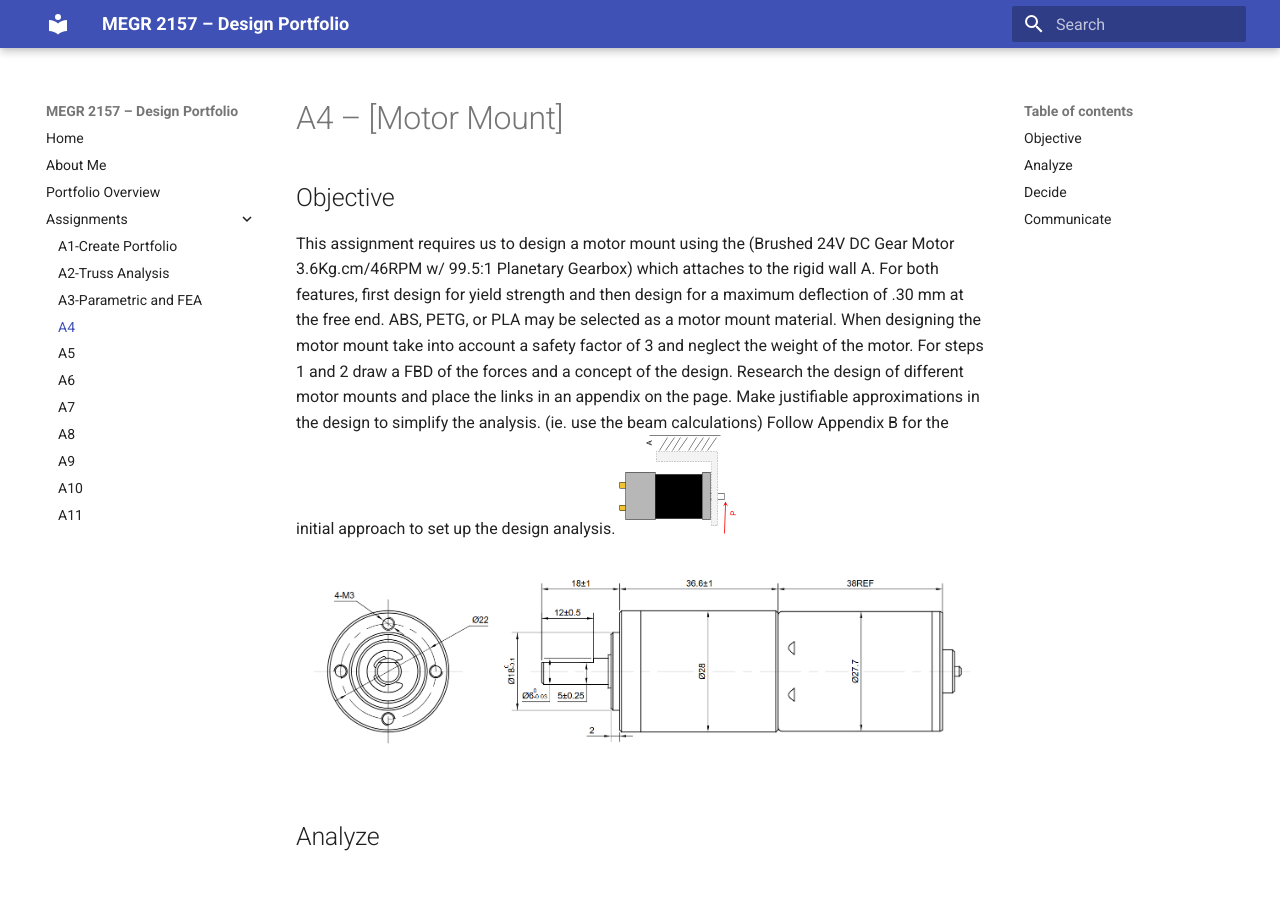
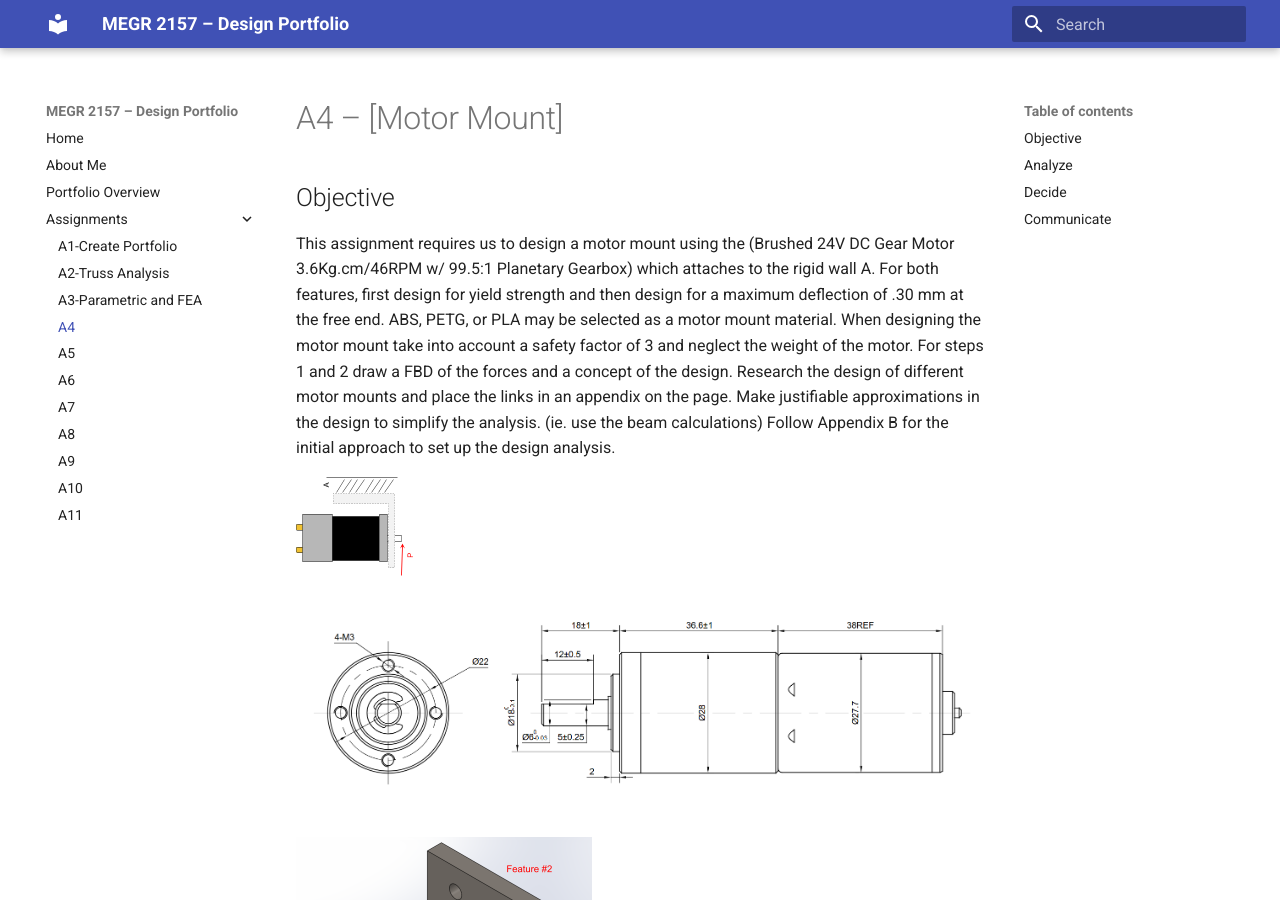
Before and after one commit to Jeffrey-Mendoza/megr2157-portfolio, an MkDocs documentation site: the page built from docs/assignments/A04/index.md, in a window 1280 px wide and 900 px high. Built offline with MkDocs 1.6.1 and Material for MkDocs 9.7.7, drawn with Linux system fonts in a browser that asks for light colours.

Commit message:
Add image to A4 motor mount assignment
Added an additional image to the assignment documentation.

```diff
--- a/docs/assignments/A04/index.md
+++ b/docs/assignments/A04/index.md
@@ -2,9 +2,13 @@
 
 ## Objective
 This assignment requires us to design a motor mount using the (Brushed 24V DC Gear Motor 3.6Kg.cm/46RPM w/ 99.5:1 Planetary Gearbox) which attaches to the rigid wall A. For both features, first design for yield strength and then design for a maximum deflection of .30 mm at the free end. ABS, PETG,  or PLA may be selected as a motor mount material. When designing the motor mount take into account a safety factor of 3 and neglect the weight of the motor. For steps 1 and 2 draw a FBD of the forces and a concept of the design. Research the design of different motor mounts and place the links in an appendix on the page. Make justifiable approximations in the design to simplify the analysis. (ie. use the beam calculations) Follow Appendix B for the initial approach to set up the design analysis.
+
 ![My Image](motorm.png)
 
 ![My Image](Motord.png)
+
+![My Image](apendb.png)
+
 
 
 
```
